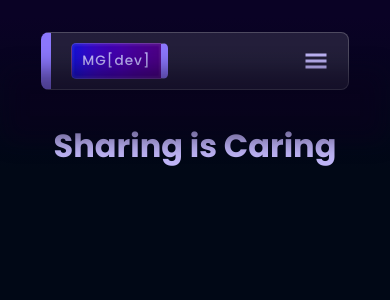
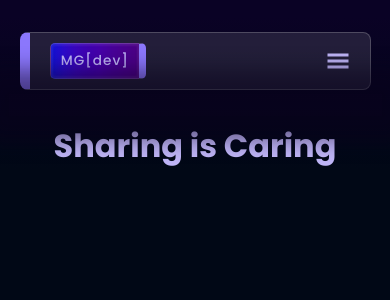
Before and after one commit to midcenturydude7/nextjs-portfolio-site, a Next.js app: page /work in a window 390 px wide. Shown: the top 300 px of the page. Built offline with nearby package versions, Linux system fonts and the light colour scheme.

Commit message:
Updated navbar margin for responsiveness for routes

```diff
--- a/app/styles/page.module.scss
+++ b/app/styles/page.module.scss
@@ -122,7 +122,8 @@
 
 /* MEDIA QUERIES */
 @media (max-width: 650px) {
-  .wrapper {
+  .wrapper,
+  .wrapper-truncated {
     padding: 1.75em 0 0;
   }
 }
```
